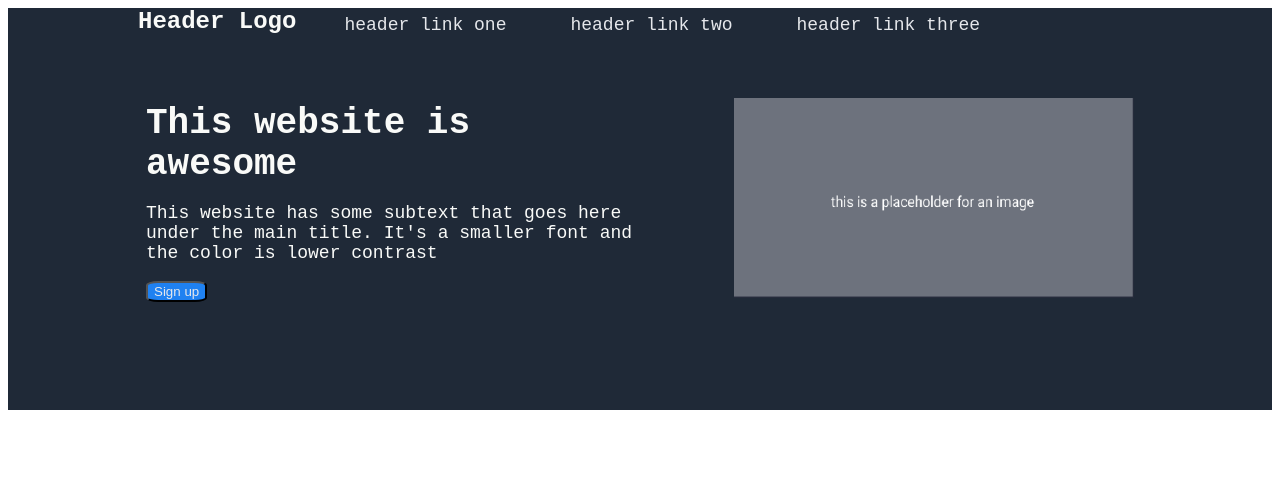
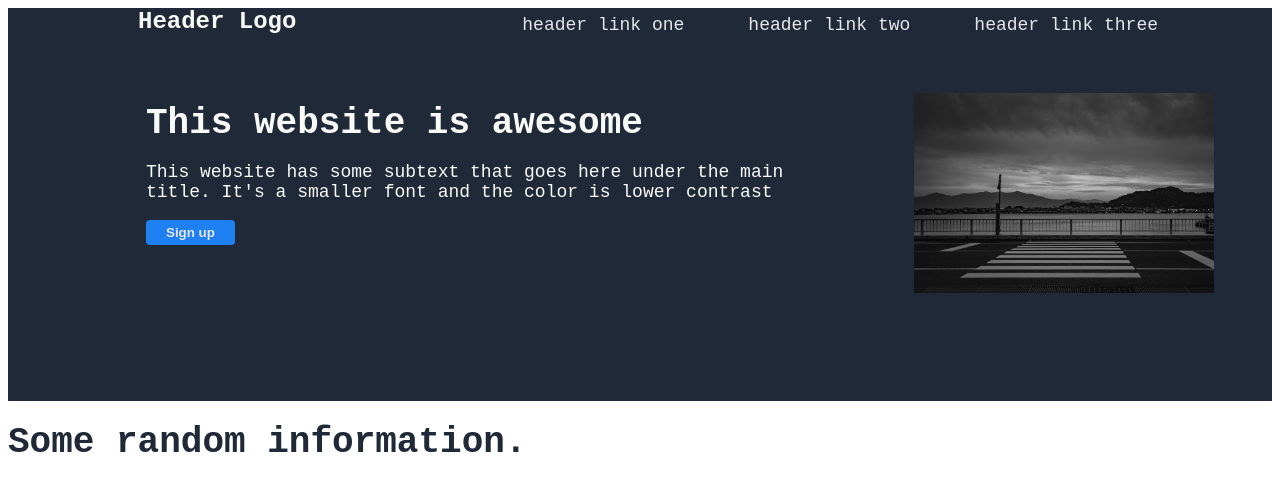
Before and after one commit to siyam-7/demo-repo, a plain HTML site: page project_landing-page/index.html in a window 1280 px wide. Drawn offline with Linux system fonts and the light colour scheme.

Commit message:
Finishes the first container(header) starts the second container(information)

```diff
--- a/project_landing-page/index.css
+++ b/project_landing-page/index.css
@@ -5,10 +5,11 @@ h1{
 .header  {
     font-family: monospace;
     background:#1f2937;
-    padding-inline: 130px;
+    padding-inline: 50px;
+    padding-left: 130px;
     display:flex;
     justify-content: flex-start;
-    flex-direction: row;
+    flex-direction: column;
     flex-wrap: wrap;
     padding-bottom: 100px;
 
@@ -18,16 +19,13 @@ h1{
 
   .header-top{
     display:flex;
-
     margin-bottom: 50px;
   }
 
   .right_elements{
     display:flex;
     align-self: flex-end;
-    justify-content: flex-end;
-
-
+    margin-left: auto;
   }
 
 
@@ -37,7 +35,8 @@ h1{
     font-weight: 900;
     color:#f9faf8;
     display: flex;
-    align-self: flex-start;
+    justify-self: flex-start;
+
 
 
   }
@@ -55,6 +54,8 @@ h1{
     display:flex;
     margin:0 auto;
     gap:8px;
+    display:flex;
+    justify-content: right;
   }
 
   .headermain{
@@ -64,10 +65,6 @@ h1{
   }
 
   .headerbody{
-    display:flex;
-    flex-wrap: wrap;
-    flex-direction: column;
-    align-items: flex-start;
     font-weight:extra-bold;
     color:#f9faf8
 
@@ -77,6 +74,7 @@ h1{
   .image{
     display:flex;
     align-self: center;
+    justify-self: flex-start;
 
 
   }
@@ -84,6 +82,26 @@ h1{
   .button1{
     background-color: rgb(31, 129, 241);
     color:#e5e7eb;
-    border-radius: 20%;
+    border-width: 0;
+    font-weight: bold;
+    border-radius: 4px;
+    padding:5px;
+    padding-inline: 20px;
+
 
   }
+
+  .information{
+    display: flex;
+
+
+  }
+  .info-head{
+    display: flex;
+    justify-content: center;
+    font-family:monospace;
+    color: #1f2937;
+    font-weight:bolder;
+    font-size: 36px;
+
+  }
--- a/project_landing-page/index.html
+++ b/project_landing-page/index.html
@@ -28,12 +28,20 @@
             <button class="button1" >Sign up</button>
 
          </div>
-         <img class="image" align="right" src="placeholder.png" alt="this is a placeholder for an image" width="400" height="200">
+         <img class="image" align="right" src="placeholder.jpeg" alt="this is a placeholder for an image" width="400" height="200">
         </div>
 
 
 
     </div>
 
+    <div class="information">
+
+        <div class="info-head">
+           Some random information.
+        </div>
+
+    </div>
+
 </body>
 </html>
```
Also changed, not shown: project_landing-page/placeholder.jpeg (added), 1 other file.
